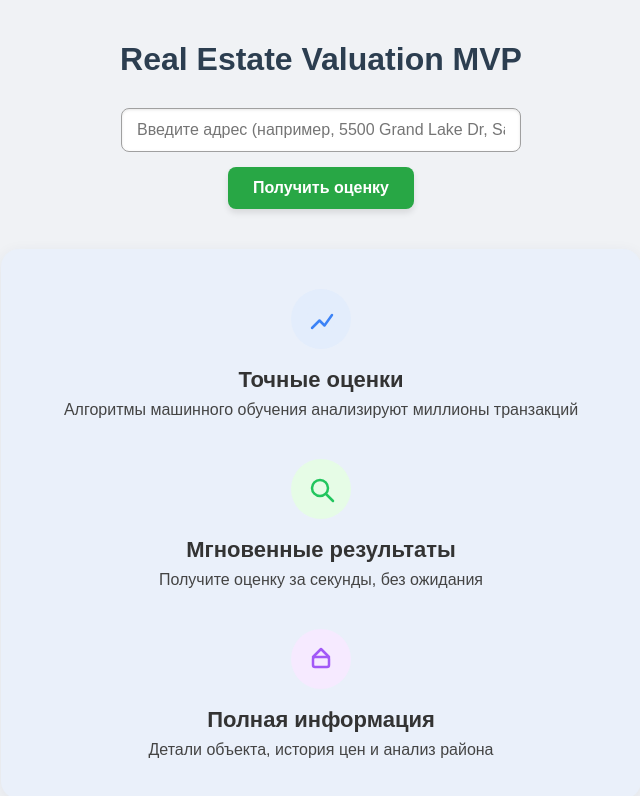
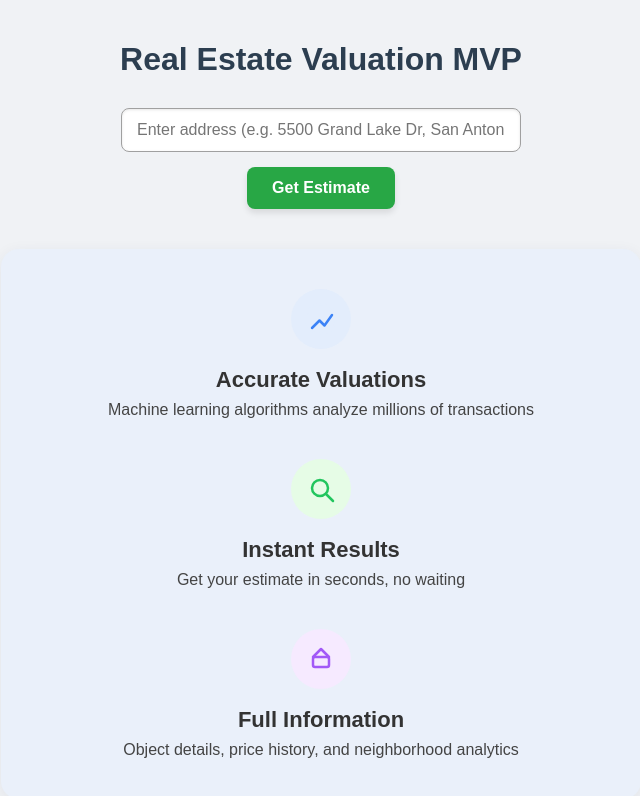
Before and after one commit to MelNikVl/real_estate_app, a React (Create React App) app in the folder frontend/: page / in a window 1280 px wide. Shown: the top 796 px of the page, without its empty margins (319-959 px from the left). Built offline with nearby package versions, Linux system fonts and the light colour scheme.

Commit message:
change language

```diff
--- a/frontend/src/App.js
+++ b/frontend/src/App.js
@@ -8,9 +8,9 @@ function App() {
   const [estimate, setEstimate] = useState(null);
   const [loading, setLoading] = useState(false);
   const [error, setError] = useState(null);
-  const [suggestions, setSuggestions] = useState([]); // Состояние для подсказок
-  const [showSuggestions, setShowSuggestions] = useState(false); // Состояние для отображения списка подсказок
-  const [activeSuggestion, setActiveSuggestion] = useState(-1); // Для навигации по подсказкам
+  const [suggestions, setSuggestions] = useState([]); // Suggestions state
+  const [showSuggestions, setShowSuggestions] = useState(false); // Show suggestions
+  const [activeSuggestion, setActiveSuggestion] = useState(-1); // For keyboard navigation
 
   // Google API Key теперь не нужен на фронтенде напрямую
   // const GOOGLE_API_KEY = process.env.REACT_APP_GOOGLE_API_KEY; // Эту строку можно удалить или закомментировать
@@ -25,7 +25,7 @@ function App() {
   // Функция для запроса оценки недвижимости с бэкенда (без изменений)
   const fetchEstimate = async (selectedAddress = address) => {
     if (!selectedAddress.trim()) {
-      setError('Пожалуйста, введите адрес.');
+      setError('Please enter an address.');
       return;
     }
 
@@ -142,7 +142,7 @@ function App() {
         <div style={{ position: 'relative', width: '400px', maxWidth: 'calc(100% - 150px)' }}>
           <input
             type="text"
-            placeholder="Введите адрес (например, 5500 Grand Lake Dr, San Antonio, TX 78244)"
+            placeholder="Enter address (e.g. 5500 Grand Lake Dr, San Antonio, TX 78244)"
             value={address}
             onChange={handleAddressInputChange}
             onFocus={() => address.trim() && fetchSuggestions(address)}
@@ -213,11 +213,11 @@ function App() {
             marginTop: '15px'
           }}
         >
-          {loading ? 'Оцениваем...' : 'Получить оценку'}
+          {loading ? 'Valuating...' : 'Get Estimate'}
         </button>
       </div>
 
-      {error && <p style={{ color: 'red', fontSize: '1.1em', marginTop: '20px' }}>Ошибка: {error}</p>}
+      {error && <p style={{ color: 'red', fontSize: '1.1em', marginTop: '20px' }}>Error: {error}</p>}
 
       {estimate && (
         <div style={{
@@ -229,28 +229,28 @@ function App() {
           backgroundColor: '#ffffff',
           boxShadow: '0 6px 12px rgba(0,0,0,0.1)'
         }}>
-          <h2 style={{ color: '#2c3e50', marginBottom: '20px' }}>Результат оценки:</h2>
+          <h2 style={{ color: '#2c3e50', marginBottom: '20px' }}>Valuation Result:</h2>
           <div style={{ textAlign: 'left', lineHeight: '1.8' }}>
-            <p><strong>Адрес:</strong> {estimate.formattedAddress || estimate.address}</p>
-            <p><strong>Оценка:</strong> {estimate.valuation ? `${estimate.valuation} ${estimate.currency}` : 'Нет данных'}</p>
-            <p><strong>Тип недвижимости:</strong> {estimate.property_type || 'Нет данных'}</p>
-            <p><strong>Спальни:</strong> {estimate.bedrooms || 'Нет данных'}</p>
-            <p><strong>Ванные:</strong> {estimate.bathrooms || 'Нет данных'}</p>
-            <p><strong>Площадь (кв.футов):</strong> {estimate.square_footage || 'Нет данных'}</p>
-            <p><strong>Площадь участка (кв.футов):</strong> {estimate.lot_size || 'Нет данных'}</p>
-            <p><strong>Год постройки:</strong> {estimate.year_built || 'Нет данных'}</p>
-            <p><strong>Дата последней продажи:</strong> {estimate.last_sale_date ? new Date(estimate.last_sale_date).toLocaleDateString() : 'Нет данных'}</p>
-            <p><strong>Дата оценки:</strong> {estimate.created_at ? new Date(estimate.created_at).toLocaleString() : 'N/A'}</p>
+            <p><strong>Address:</strong> {estimate.formattedAddress || estimate.address}</p>
+            <p><strong>Estimate:</strong> {estimate.valuation ? `${estimate.valuation} ${estimate.currency}` : 'No data'}</p>
+            <p><strong>Property type:</strong> {estimate.property_type || 'No data'}</p>
+            <p><strong>Bedrooms:</strong> {estimate.bedrooms || 'No data'}</p>
+            <p><strong>Bathrooms:</strong> {estimate.bathrooms || 'No data'}</p>
+            <p><strong>Area (sq.ft):</strong> {estimate.square_footage || 'No data'}</p>
+            <p><strong>Lot size (sq.ft):</strong> {estimate.lot_size || 'No data'}</p>
+            <p><strong>Year built:</strong> {estimate.year_built || 'No data'}</p>
+            <p><strong>Last sale date:</strong> {estimate.last_sale_date ? new Date(estimate.last_sale_date).toLocaleDateString() : 'No data'}</p>
+            <p><strong>Valuation date:</strong> {estimate.created_at ? new Date(estimate.created_at).toLocaleString() : 'N/A'}</p>
 
             {estimate.sale_history_json && Object.keys(parseSaleHistory(estimate.sale_history_json)).length > 0 && (
               <div style={{ marginTop: '20px', borderTop: '1px dashed #e0e0e0', paddingTop: '20px' }}>
-                <h3 style={{ color: '#2c3e50', marginBottom: '15px' }}>История продаж объекта:</h3>
+                <h3 style={{ color: '#2c3e50', marginBottom: '15px' }}>Sale History:</h3>
                 <ul style={{ listStyleType: 'none', padding: 0 }}>
                   {Object.entries(parseSaleHistory(estimate.sale_history_json)).map(([dateKey, sale]) => (
                     <li key={dateKey} style={{ marginBottom: '10px', backgroundColor: '#f5f5f5', padding: '10px', borderRadius: '5px' }}>
-                      <strong>Событие:</strong> {sale.event || 'Sale'} <br />
-                      <strong>Дата:</strong> {sale.date ? new Date(sale.date).toLocaleDateString() : 'N/A'} <br />
-                      <strong>Цена:</strong> {sale.price ? `${sale.price} ${estimate.currency}` : 'N/A'}
+                      <strong>Event:</strong> {sale.event || 'Sale'} <br />
+                      <strong>Date:</strong> {sale.date ? new Date(sale.date).toLocaleDateString() : 'N/A'} <br />
+                      <strong>Price:</strong> {sale.price ? `${sale.price} ${estimate.currency}` : 'N/A'}
                     </li>
                   ))}
                 </ul>
@@ -260,7 +260,7 @@ function App() {
         </div>
       )}
 
-      {/* Новый блок преимуществ */}
+    {/* Features block in English */}
     <div style={{
       background: '#eaf0fa',
       borderRadius: '18px',
@@ -274,22 +274,22 @@ function App() {
         <div style={{ background: '#e3edfc', borderRadius: '50%', width: 60, height: 60, margin: '0 auto 18px', display: 'flex', alignItems: 'center', justifyContent: 'center' }}>
           <svg width="32" height="32" fill="none" viewBox="0 0 32 32"><path d="M7 25l7.5-7.5 5 5L27 12" stroke="#3b82f6" strokeWidth="2.5" strokeLinecap="round" strokeLinejoin="round"/><circle cx="16" cy="16" r="15" stroke="#e3edfc" strokeWidth="2"/></svg>
         </div>
-          <h2 style={{ fontWeight: 700, fontSize: 22, margin: 0 }}>Точные оценки</h2>
-          <div style={{ color: '#444', fontSize: 16, marginTop: 8 }}>Алгоритмы машинного обучения анализируют миллионы транзакций</div>
+        <h2 style={{ fontWeight: 700, fontSize: 22, margin: 0 }}>Accurate Valuations</h2>
+        <div style={{ color: '#444', fontSize: 16, marginTop: 8 }}>Machine learning algorithms analyze millions of transactions</div>
       </div>
       <div style={{ marginBottom: 40 }}>
         <div style={{ background: '#e6fce6', borderRadius: '50%', width: 60, height: 60, margin: '0 auto 18px', display: 'flex', alignItems: 'center', justifyContent: 'center' }}>
           <svg width="32" height="32" fill="none" viewBox="0 0 32 32"><circle cx="15" cy="15" r="8" stroke="#22c55e" strokeWidth="2.5"/><path d="M28 28l-7-7" stroke="#22c55e" strokeWidth="2.5" strokeLinecap="round"/></svg>
         </div>
-          <h2 style={{ fontWeight: 700, fontSize: 22, margin: 0 }}>Мгновенные результаты</h2>
-          <div style={{ color: '#444', fontSize: 16, marginTop: 8 }}>Получите оценку за секунды, без ожидания</div>
+        <h2 style={{ fontWeight: 700, fontSize: 22, margin: 0 }}>Instant Results</h2>
+        <div style={{ color: '#444', fontSize: 16, marginTop: 8 }}>Get your estimate in seconds, no waiting</div>
       </div>
       <div>
         <div style={{ background: '#f6eaff', borderRadius: '50%', width: 60, height: 60, margin: '0 auto 18px', display: 'flex', alignItems: 'center', justifyContent: 'center' }}>
           <svg width="32" height="32" fill="none" viewBox="0 0 32 32"><path d="M8 14l8-8 8 8" stroke="#a259f7" strokeWidth="2.5" strokeLinecap="round" strokeLinejoin="round"/><rect x="8" y="14" width="16" height="10" rx="2" stroke="#a259f7" strokeWidth="2.5"/></svg>
         </div>
-          <h2 style={{ fontWeight: 700, fontSize: 22, margin: 0 }}>Полная информация</h2>
-          <div style={{ color: '#444', fontSize: 16, marginTop: 8 }}>Детали объекта, история цен и анализ района</div>
+        <h2 style={{ fontWeight: 700, fontSize: 22, margin: 0 }}>Full Information</h2>
+        <div style={{ color: '#444', fontSize: 16, marginTop: 8 }}>Object details, price history, and neighborhood analytics</div>
       </div>
     </div>
   </div>
```
Lines whose indentation alone changed are shown as unchanged.
